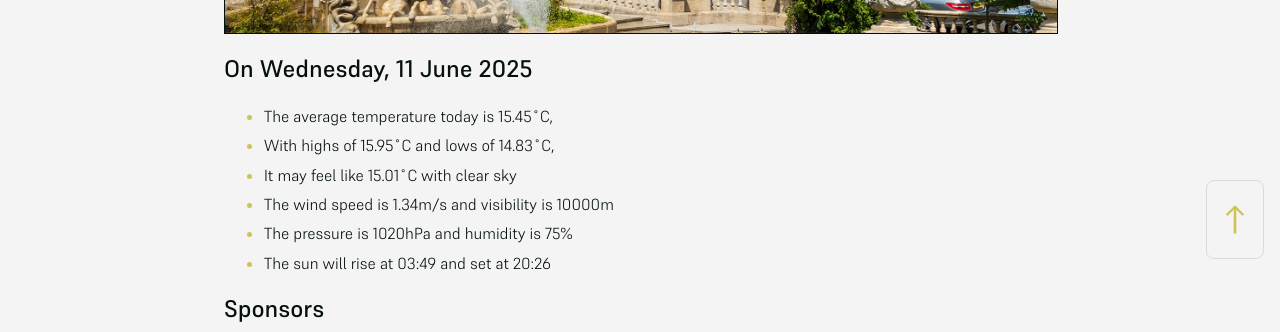
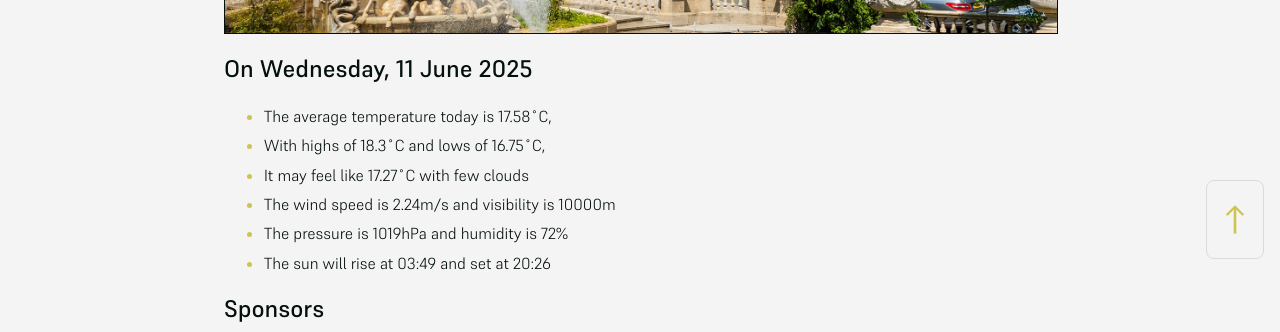
Before and after one commit to mat-0/cheltenham-open-data, a Jekyll site: the page built from index.md, in a window 1280 px wide. Shown: the part 625-957 px from the top of the page. Built offline with Jekyll 4.4.1, drawn with Linux system fonts in a browser that asks for light colours.

Commit message:
Updated 2025-06-11 07:57:50

```diff
--- a/index.md
+++ b/index.md
@@ -10,11 +10,11 @@ seo: Menu
 <!-- weather_marker starts -->
 ## On Wednesday, 11 June 2025
 
-- The average temperature today is 15.45˚C,
-- With highs of 15.95˚C and lows of 14.83˚C,
-- It may feel like 15.01˚C with clear sky
-- The wind speed is 1.34m/s and visibility is 10000m
-- The pressure is 1020hPa and humidity is 75%
+- The average temperature today is 17.58˚C,
+- With highs of 18.3˚C and lows of 16.75˚C,
+- It may feel like 17.27˚C with few clouds
+- The wind speed is 2.24m/s and visibility is 10000m
+- The pressure is 1019hPa and humidity is 72%
 - The sun will rise at 03:49 and set at 20:26
 
 <!-- weather_marker ends -->
```
Also changed, not shown: _data/flood.json (+5 -69 lines), _pages/fix-my-street.md (+2 -2 lines), _pages/news.md (+9 -9 lines).
